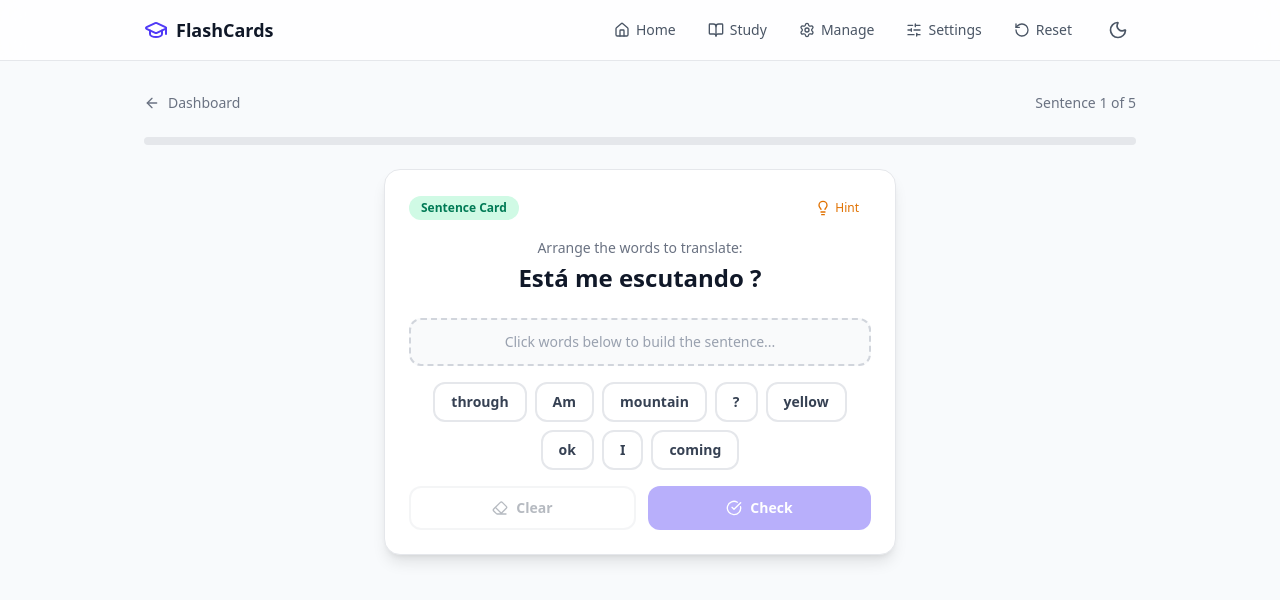
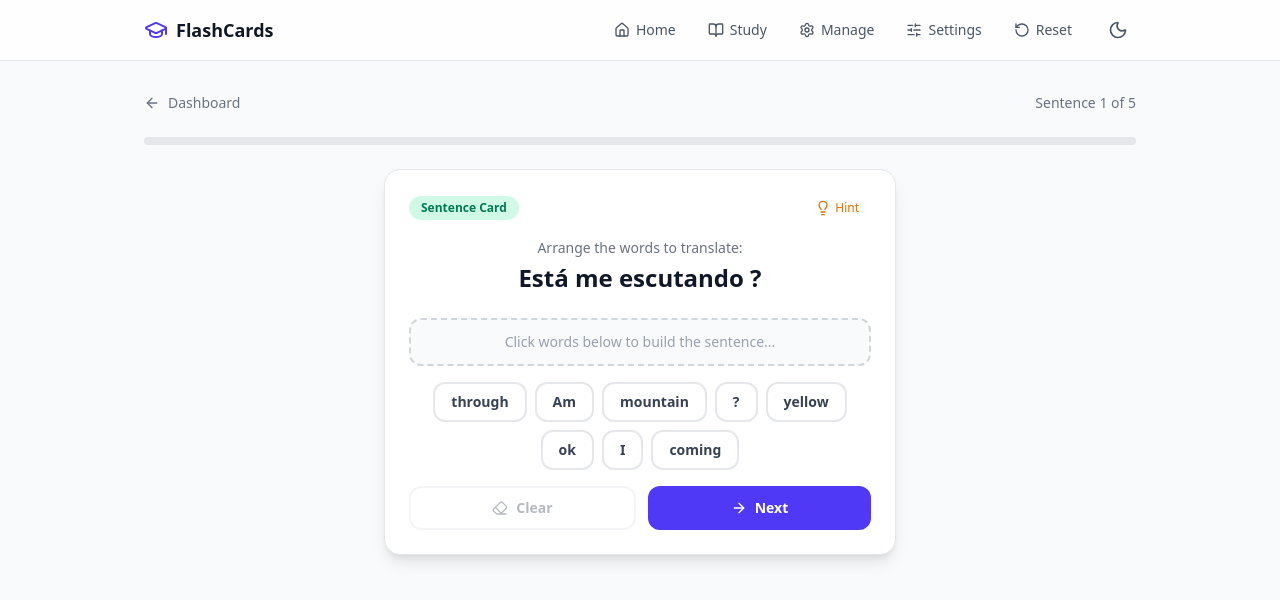
Before and after one commit to muschneider/flashcards, a Next.js app: page /study/sentences in a window 1280 px wide. Shown: the top 600 px of the page. Built offline with nearby package versions, Linux system fonts and the light colour scheme.

Commit message:
Change the behavior in the Sentence card which was change the button Check to button Next

```diff
--- a/src/components/SentenceCard.tsx
+++ b/src/components/SentenceCard.tsx
@@ -1,7 +1,7 @@
 'use client';
 
-import { useState, useCallback } from 'react';
-import { Check, X, Eraser, CheckCircle, Lightbulb, Loader2 } from 'lucide-react';
+import { useState, useCallback, useEffect } from 'react';
+import { Check, X, Eraser, ArrowRight, Lightbulb, Loader2 } from 'lucide-react';
 import { SentenceCard as SentenceCardType } from '@/lib/types';
 import { shuffle } from '@/lib/studyUtils';
 
@@ -41,19 +41,22 @@ export default function SentenceCard({ card, onCorrect, onWrong }: Props) {
     setAvailableIndices(new Set(scrambled.map((_, i) => i)));
   }, [feedback, scrambled]);
 
-  const handleCheck = useCallback(() => {
+  const handleNext = useCallback(() => {
     if (feedback) return;
-    const userSentence = selectedWords.join(' ');
-    const correctSentence = card.english;
+    onWrong();
+  }, [feedback, onWrong]);
 
-    if (userSentence === correctSentence) {
-      setFeedback('correct');
-      setTimeout(() => onCorrect(), 1200);
-    } else {
-      setFeedback('wrong');
-      setTimeout(() => onWrong(), 2500);
+  useEffect(() => {
+    if (selectedWords.length === card.words.length && !feedback) {
+      const userSentence = selectedWords.join(' ');
+      const correctSentence = card.english;
+
+      if (userSentence === correctSentence) {
+        setFeedback('correct');
+        setTimeout(() => onCorrect(), 1200);
+      }
     }
-  }, [feedback, selectedWords, card.english, onCorrect, onWrong]);
+  }, [selectedWords, feedback, card.words.length, card.english, onCorrect]);
 
   const fetchGeminiHint = useCallback(async () => {
     setGeminiLoading(true);
@@ -172,13 +175,12 @@ export default function SentenceCard({ card, onCorrect, onWrong }: Props) {
               Clear
             </button>
             <button
-              onClick={handleCheck}
-              disabled={selectedWords.length !== card.words.length}
+              onClick={handleNext}
               className="flex flex-1 items-center justify-center gap-2 rounded-xl bg-indigo-600 px-4 py-2.5 text-sm font-semibold text-white transition-colors hover:bg-indigo-700 disabled:opacity-40 dark:bg-indigo-500 dark:hover:bg-indigo-600"
-              aria-label="Check answer"
+              aria-label="Skip to next card"
             >
-              <CheckCircle className="h-4 w-4" />
-              Check
+              <ArrowRight className="h-4 w-4" />
+              Next
             </button>
           </div>
         )}
```
